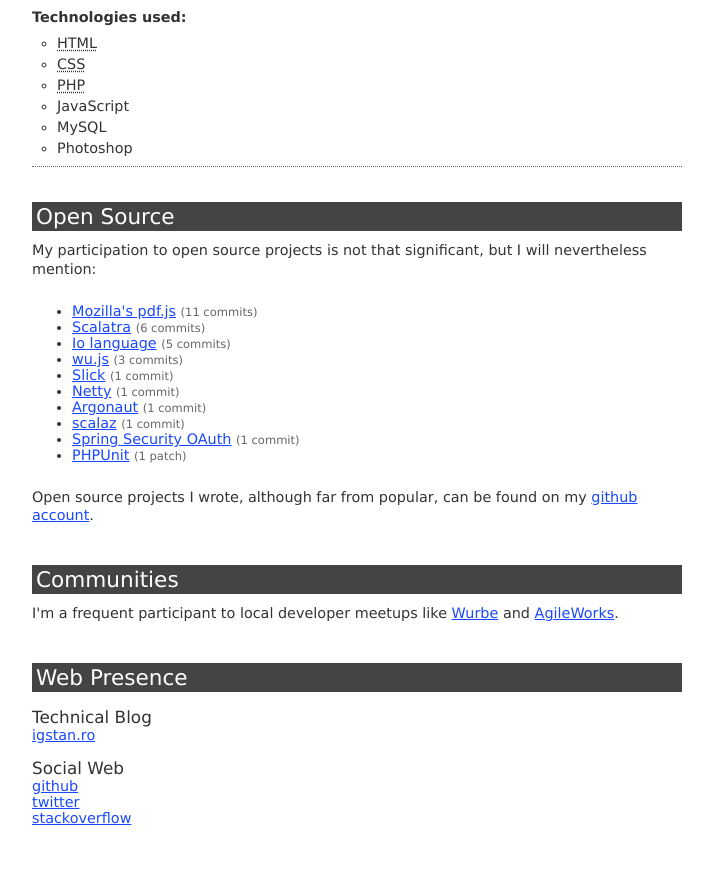
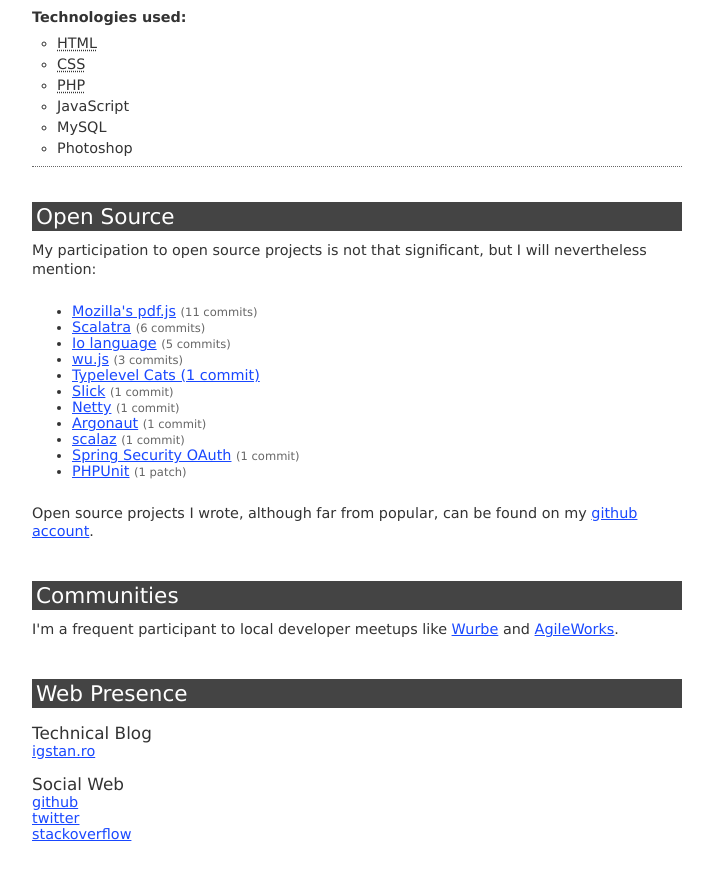
Before and after one commit to igstan/igstan.ro, a Jekyll site: the page files/cv.html, which Jekyll copies as it is, in a window 1280 px wide and 900 px high, scrolled down 2840 px. Shown: the top 880 px of the window, without its empty margins (6-719 px from the left). Built offline with Jekyll 4.4.1, drawn with Linux system fonts in a browser that asks for light colours; Markdown is read by kramdown in place of the engine named in the settings.

Commit message:
Add contribution to Typelevel Cats

```diff
--- a/files/cv.html
+++ b/files/cv.html
@@ -204,6 +204,7 @@
     <li><a href="https://github.com/scalatra/scalatra/commits?author=igstan">Scalatra</a> <span>(6 commits)</span></li>
     <li><a href="https://github.com/stevedekorte/io/commits?author=igstan">Io language</a> <span>(5 commits)</span></li>
     <li><a href="https://github.com/fitzgen/wu.js/commits?author=igstan">wu.js</a> <span>(3 commits)</span></li>
+    <li><a href="https://github.com/typelevel/cats/commits?author=igstan">Typelevel Cats (1 commit)</a></li>
     <li><a href="https://github.com/slick/slick/commits?author=igstan">Slick</a> <span>(1 commit)</span></li>
     <li><a href="https://github.com/netty/netty/commits?author=igstan">Netty</a> <span>(1 commit)</span></li>
     <li><a href="https://github.com/argonaut-io/argonaut/commits?author=igstan">Argonaut</a> <span>(1 commit)</span></li>
```
